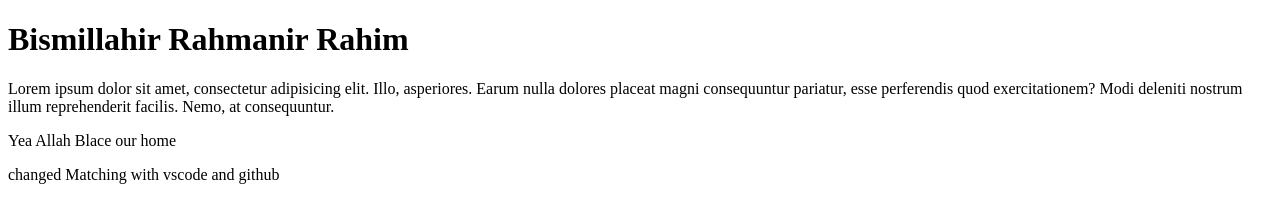
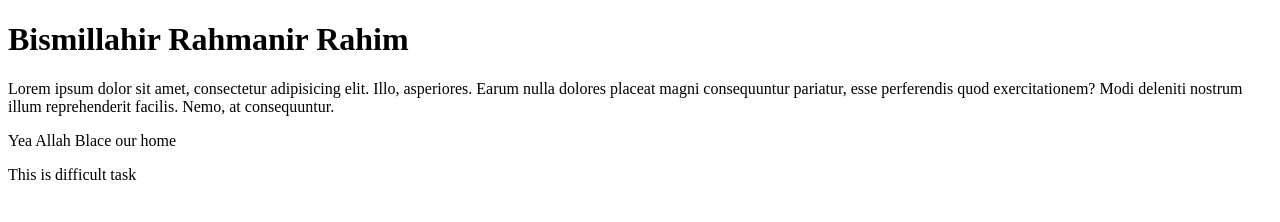
Before and after one commit to am072801/Project_1st, a plain HTML site: page index.html in a window 1280 px wide. Drawn offline with Linux system fonts and the light colour scheme.

Commit message:
first commit

```diff
--- a/index.html
+++ b/index.html
@@ -10,6 +10,6 @@
     <p>Lorem ipsum dolor sit amet, consectetur adipisicing elit. Illo, asperiores. Earum nulla dolores placeat magni consequuntur pariatur, esse perferendis quod exercitationem? Modi deleniti nostrum illum reprehenderit facilis. Nemo, at consequuntur.</p>
 
     <p> Yea Allah Blace our home</p>
-    <p> changed Matching with vscode and github</p>
+    <p> This is difficult task </p>
 </body>
 </html>
```
